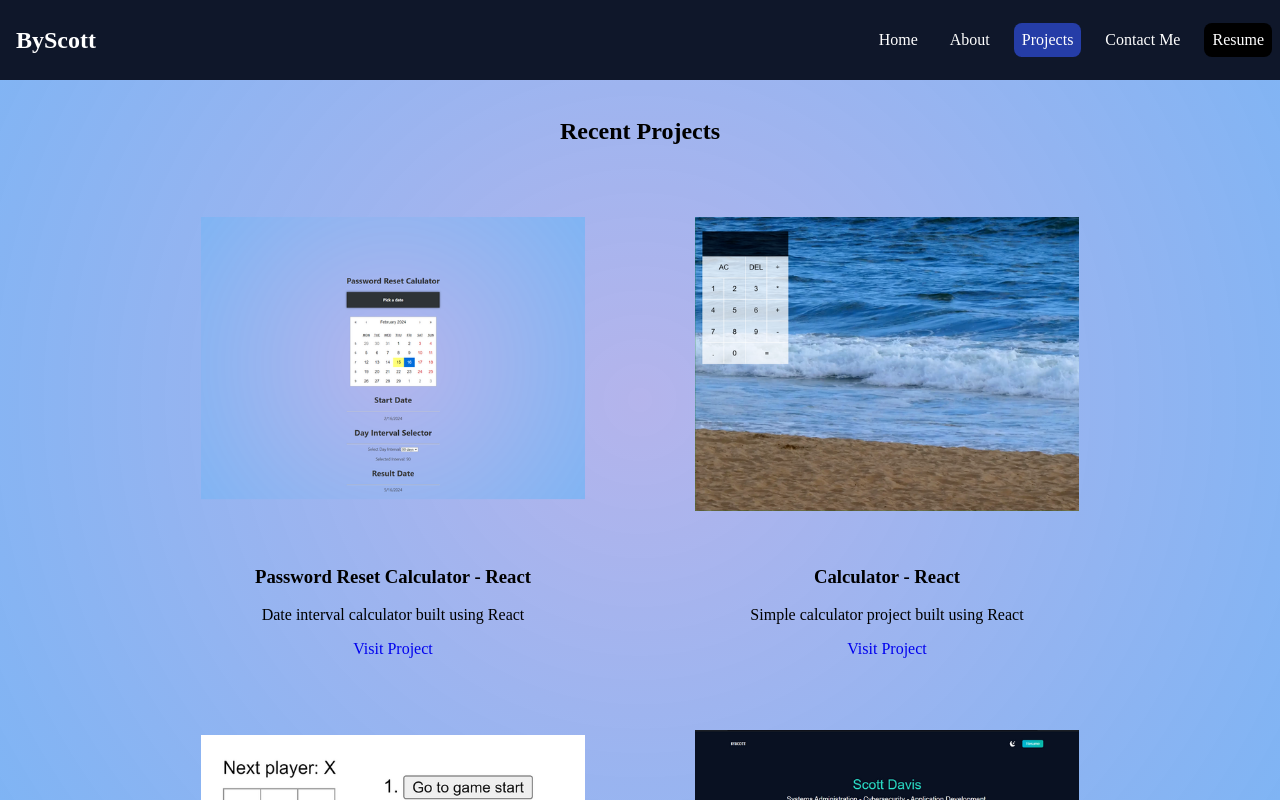
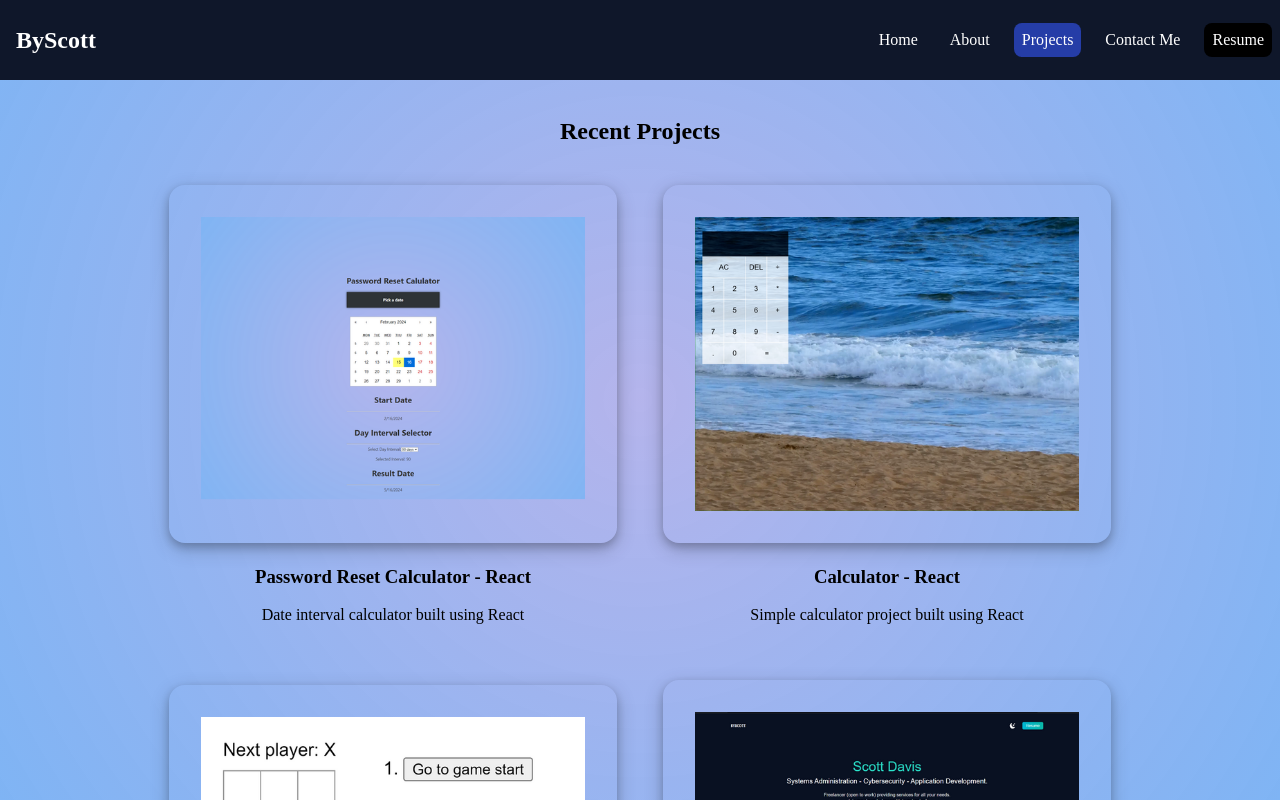
Before and after one commit to pawscanthack/portfolio, a React (Create React App) app: page /projects in a window 1280 px wide. Shown: the top 800 px of the page. Built offline with nearby package versions, Linux system fonts and the light colour scheme.

Commit message:
Combined project links and images.

```diff
--- a/src/css/about.css
+++ b/src/css/about.css
@@ -12,9 +12,7 @@
   min-width: 10rem;
   border-radius: 4rem;
 }
-.skills-list-container {
-  /* list-style: none; */
-}
+
 .linkedin-link-container {
   display: block;
 }
--- a/src/css/projects.css
+++ b/src/css/projects.css
@@ -17,9 +17,10 @@
   display: block;
 }
 .project-image {
-  border-radius: 8px;
+  border-radius: 1em;
   max-width: 28em;
   padding: 2em;
+  box-shadow: 0 4px 8px 0 rgba(0, 0, 0, 0.2), 0 6px 20px 0 rgba(0, 0, 0, 0.19);
 }
 .project-link,
 .github-link {
--- a/src/pages/Projects.jsx
+++ b/src/pages/Projects.jsx
@@ -14,24 +14,23 @@
             <div key={index}>
               <div className="project-content">
                 <div className="project-image-container">
-                  <img
-                    src={item.src}
-                    alt={item.src}
-                    className="project-image"
-                  />
+                  <a
+                    href={item.link}
+                    target="_blank"
+                    rel="noreferrer"
+                    className="project-link"
+                  >
+                    <img
+                      src={item.src}
+                      alt={item.src}
+                      className="project-image"
+                    />
+                  </a>
                 </div>
                 <div>
                   <h3>{item.title}</h3>
                   <p>{item.description}</p>
                 </div>
-                <a
-                  href={item.link}
-                  target="_blank"
-                  rel="noreferrer"
-                  className="project-link"
-                >
-                  Visit Project
-                </a>
               </div>
             </div>
           ))}
```
